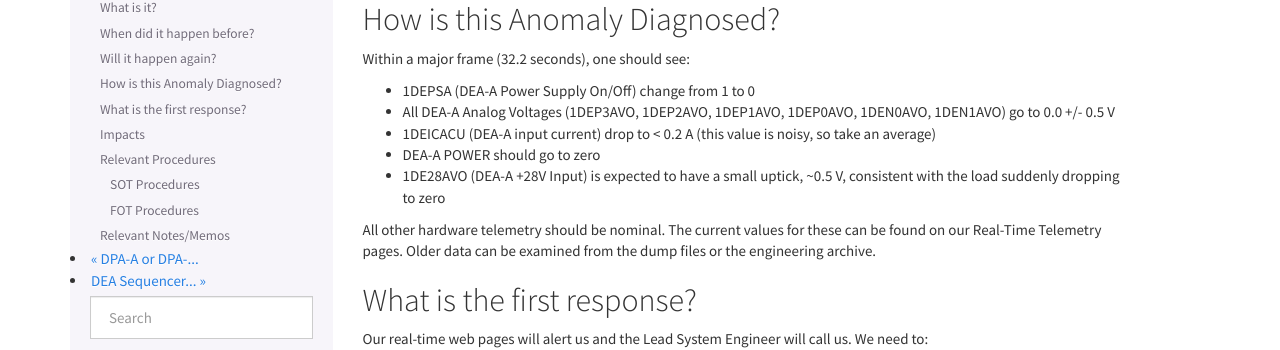
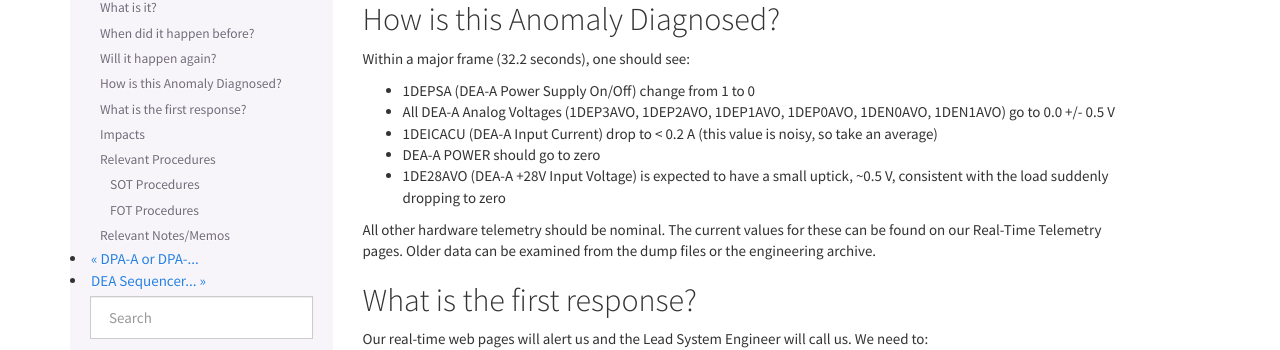
Before and after one commit to acisops/acis_anomaly_pages, a Sphinx documentation site: the page built from source/dea_shutdown.rst, in a window 1280 px wide and 900 px high, scrolled down 303 px. Shown: the part 136-486 px from the top of the window. Built offline with Sphinx 7.4.7, drawn with Linux system fonts in a browser that asks for light colours.

Commit message:
Minor nits here

```diff
--- a/source/dea_shutdown.rst
+++ b/source/dea_shutdown.rst
@@ -28,9 +28,9 @@ Within a major frame (32.2 seconds), one should see:
 * 1DEPSA (DEA-A Power Supply On/Off) change from 1 to 0
 * All DEA-A Analog Voltages (1DEP3AVO, 1DEP2AVO, 1DEP1AVO, 1DEP0AVO, 1DEN0AVO, 1DEN1AVO)
   go to 0.0 +/- 0.5 V
-* 1DEICACU (DEA-A input current) drop to < 0.2 A (this value is noisy, so take an average)
+* 1DEICACU (DEA-A Input Current) drop to < 0.2 A (this value is noisy, so take an average)
 * DEA-A POWER should go to zero
-* 1DE28AVO (DEA-A +28V Input) is expected to have a small uptick, ~0.5 V, consistent with
+* 1DE28AVO (DEA-A +28V Input Voltage) is expected to have a small uptick, ~0.5 V, consistent with
   the load suddenly dropping to zero
 
 All other hardware telemetry should be nominal. The current values for these can be found
```
